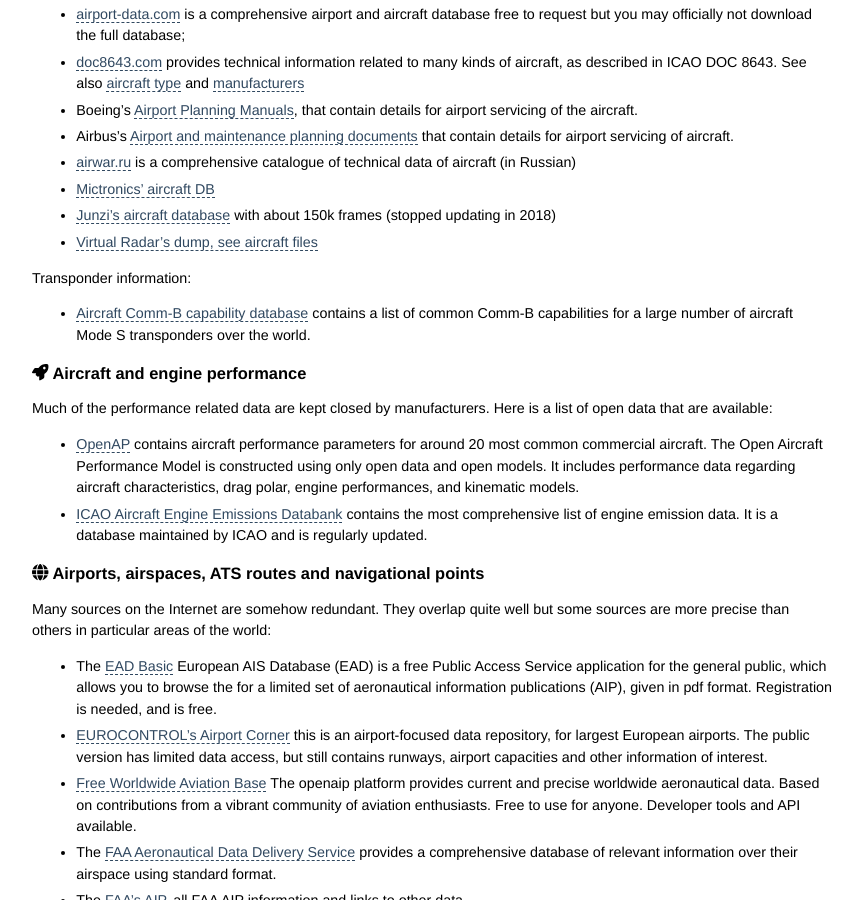
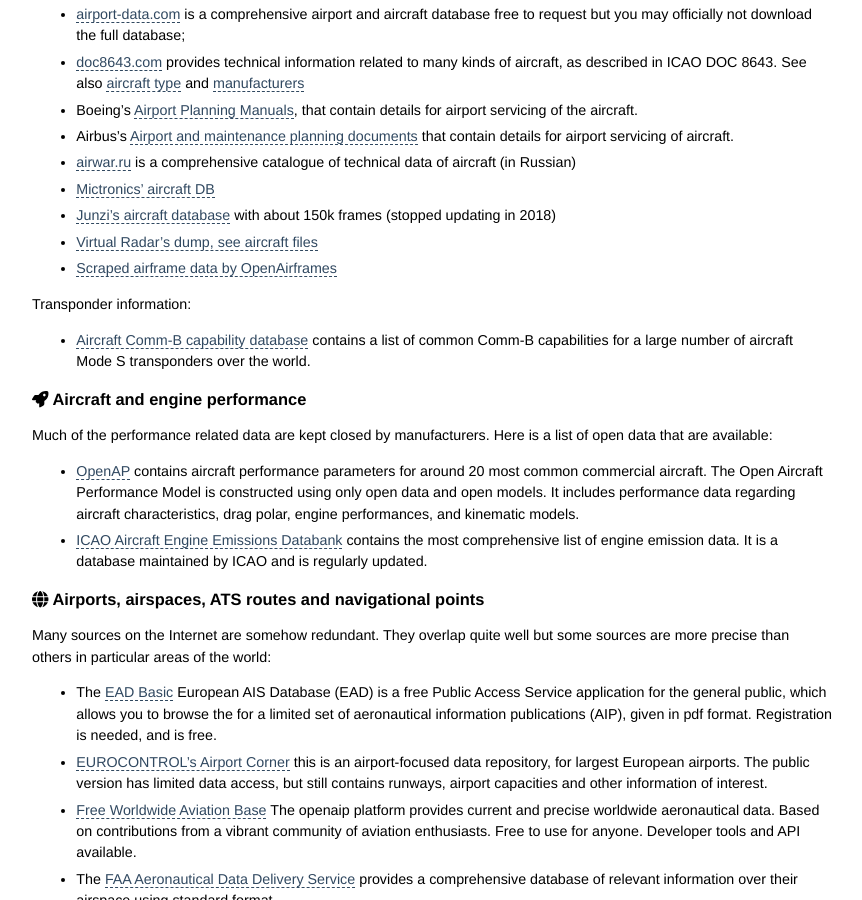
Before and after one commit to open-aviation/atmdata, a Jekyll site: the page built from _pages/data_sources.md, in a window 1280 px wide and 900 px high, scrolled down 1620 px. Shown: the whole window, without its empty margins (208-1070 px from the left). Built offline with Jekyll 4.4.1, drawn with Linux system fonts in a browser that asks for light colours.

Commit message:
add OpenAirframes

```diff
--- a/_pages/data_sources.md
+++ b/_pages/data_sources.md
@@ -56,6 +56,7 @@ Aircraft information:
 - [Mictronics' aircraft DB](https://www.mictronics.de/aircraft-database/)
 - [Junzi's aircraft database](https://junzis.com/adb/) with about 150k frames (stopped updating in 2018)
 - [Virtual Radar's dump, see aircraft files](https://github.com/vradarserver/standing-data)
+- [Scraped airframe data by OpenAirframes](https://github.com/PlaneQuery/OpenAirframes)
 
 
 Transponder information:
```
